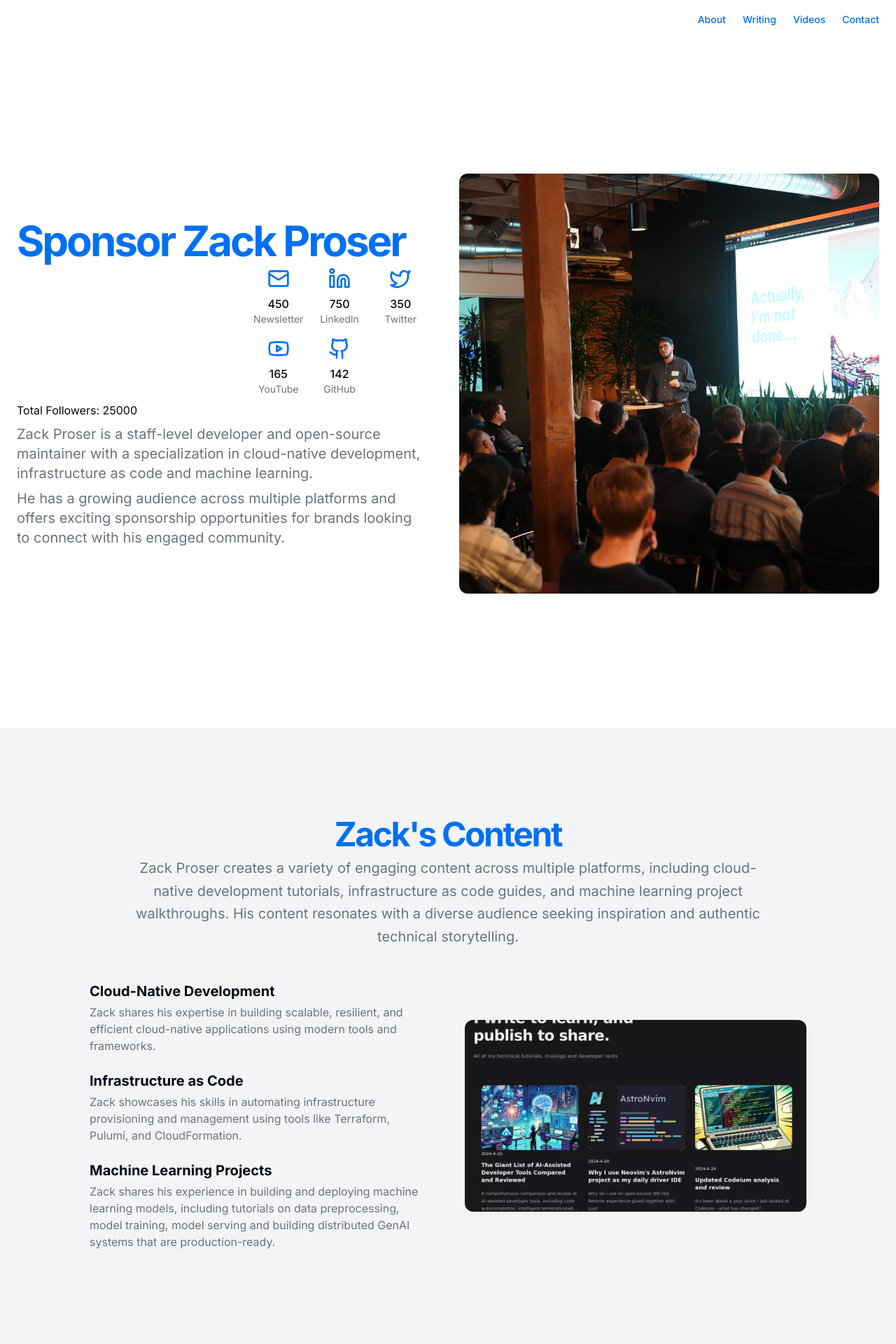
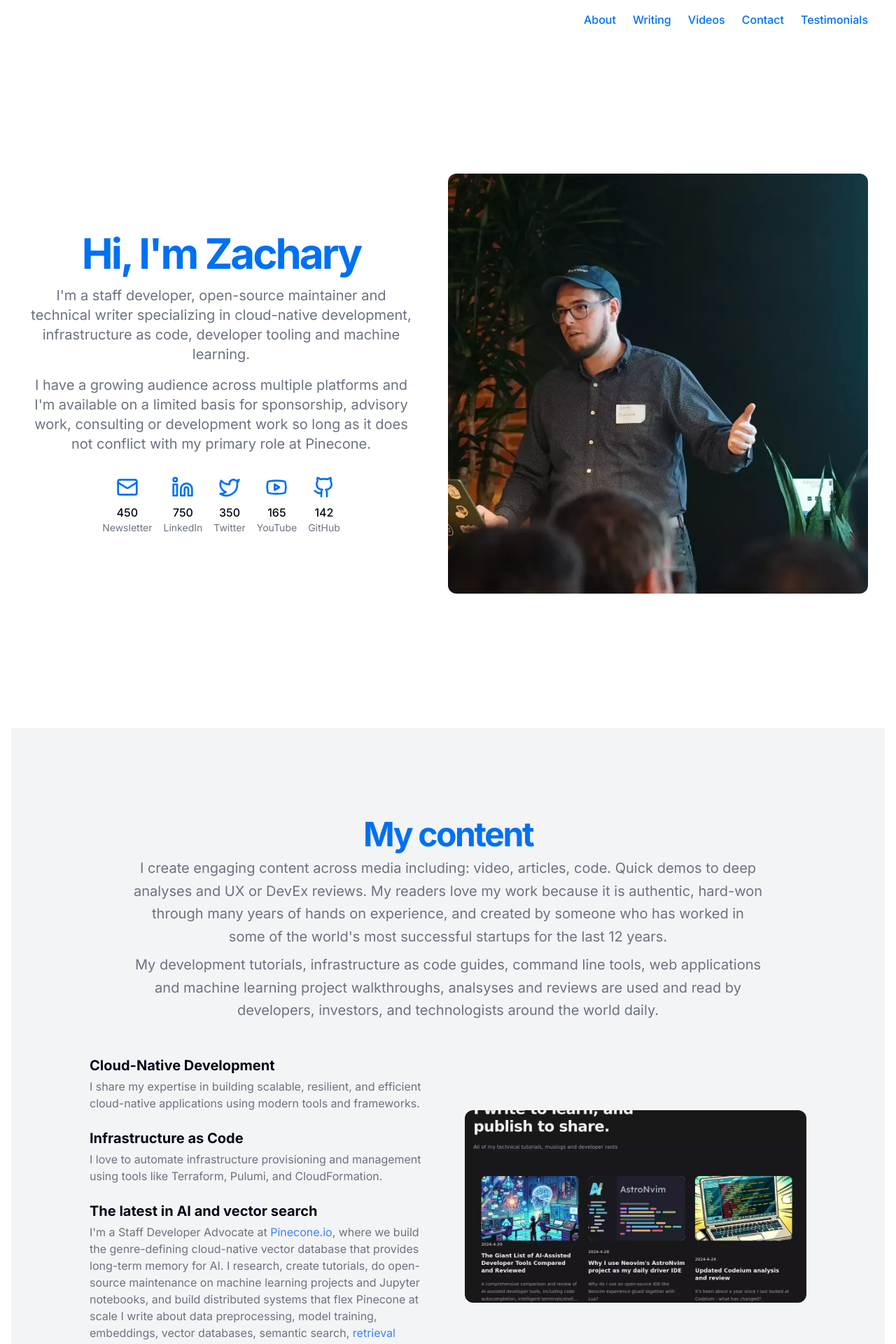
Before and after one commit to zackproser/sponsorship, a Next.js app: page / in a window 1280 px wide. Shown: the top 1920 px of the page at 70% size. Built offline with nearby package versions, Linux system fonts and the light colour scheme.

Commit message:
Improve wording, hero image, componentize followers

```diff
--- a/src/app/api/followers/route.ts
+++ /dev/null
@@ -1,28 +0,0 @@
-import { NextResponse } from 'next/server';
-
-type FollowersDetail = {
-  newsletter?:number
-  linkedin?: number,
-  twitter?: number,
-  youtube?: number,
-  github?:number,
-}
-
-type FollowersCount = {
-    breakdown: FollowersDetail
-    total: number
-}
-
-export async function GET(res: NextResponse) {
-    const followersCount: FollowersCount = {
-      breakdown: {
-        linkedin: 350,
-        twitter: 10000,
-        youtube: 100000,
-        github: 399
-      },
-    total: 25000
- }
-
-  return NextResponse.json({ followersCount }, { status: 200 });
-}
--- a/src/components/followers.jsx
+++ b/src/components/followers.jsx
@@ -17,36 +17,17 @@ const FollowerStats = () => {
   const [totalFollowers, setTotalFollowers] = useState(0);
   const [followerBreakdown, setFollowerBreakdown] = useState({});
 
-  useEffect(() => {
-    const fetchData = async () => {
-      const response = await fetch('/api/followers');
-      const data = await response.json();
-      const { total, breakdown } = data.followersCount;
-
-      console.log(`data: %o`, data);
-      console.log(`total: ${total}, followerCounts: %o`, breakdown);
-      setTotalFollowers(total);
-      setFollowerBreakdown(breakdown);
-    };
-
-    fetchData();
-  }, []);
-
   return (
     <>
-      <div className="flex flex-col gap-4 min-[400px]:flex-row lg:justify-end">
-        <div className="grid grid-cols-3 gap-4 text-center">
+     <div className="flex flex-row flex-wrap gap-4 justify-center lg:justify-end">
           {platforms.map(platform => (
-            <div key={platform.name} className="flex flex-col items-center">
-              <platform.Icon className="h-8 w-8 text-[#0070f3]" />
-              <span className="mt-2 font-medium">{platform.followers}</span>
-              <span className="text-sm text-gray-500 dark:text-gray-400">{platform.name}</span>
-            </div>
+              <div key={platform.name} className="flex flex-col items-center">
+                  <platform.Icon className="h-8 w-8 text-[#0070f3]" />
+                  <span className="mt-2 font-medium">{platform.followers}</span>
+                  <span className="text-sm text-gray-500 dark:text-gray-400">{platform.name}</span>
+              </div>
           ))}
-        </div>
       </div>
-
-      <h1>Total Followers: {totalFollowers}</h1>
     </>
   );
 };
--- a/src/components/sponsorship.jsx
+++ b/src/components/sponsorship.jsx
@@ -7,25 +7,29 @@ import { CardTitle, CardDescription, CardHeader, CardContent, Card } from "@/com
 import { Button } from "@/components/ui/button"
 import FollowerStats from '@/components/followers'
 
-import speech from '@/images/a16z-2.webp'
+import speech from '@/images/zack-speaking.webp'
 import myContent from '@/images/my-content.webp'
 
 export default function Component() {
   return (
+    <div className="container mx-auto px-4">
     <div className="flex flex-col min-h-[100dvh]">
       <header className="px-4 lg:px-6 h-14 flex items-center">
        <nav className="ml-auto flex gap-4 sm:gap-6">
-          <Link className="text-sm font-medium hover:underline underline-offset-4 text-[#0070f3]" href="https://zackproser.com">
+          <Link className="text-md font-medium hover:underline underline-offset-4 text-[#0070f3]" href="https://zackproser.com">
             About
           </Link>
-          <Link className="text-sm font-medium hover:underline underline-offset-4 text-[#0070f3]" href="https://zackproser.com/blog">
+          <Link className="text-md font-medium hover:underline underline-offset-4 text-[#0070f3]" href="https://zackproser.com/blog">
             Writing
           </Link>
-          <Link className="text-sm font-medium hover:underline underline-offset-4 text-[#0070f3]" href="https://zackproser.com/videos">
+          <Link className="text-md font-medium hover:underline underline-offset-4 text-[#0070f3]" href="https://zackproser.com/videos">
             Videos
           </Link>
-          <Link className="text-sm font-medium hover:underline underline-offset-4 text-[#0070f3]" href="https://zackproser.com/contact">
+          <Link className="text-md font-medium hover:underline underline-offset-4 text-[#0070f3]" href="https://zackproser.com/contact">
             Contact
+          </Link>
+          <Link className="text-md font-medium hover:underline underline-offset-4 text-[#0070f3]" href="https://zackproser.com/testimonials">
+            Testimonials
           </Link>
         </nav>
       </header>
@@ -33,25 +37,25 @@ export default function Component() {
         <section className="w-full py-12 md:py-24 lg:py-32 xl:py-48">
           <div className="container px-4 md:px-6">
             <div className="grid gap-6 lg:grid-cols-[1fr_400px] lg:gap-12 xl:grid-cols-[1fr_600px]">
-              <div className="flex flex-col justify-center space-y-4">
-                <div className="space-y-2">
-                  <h1 className="text-3xl font-bold tracking-tighter sm:text-5xl xl:text-6xl/none text-[#0070f3]">
-                    Sponsor Zack Proser
+                <div className="flex flex-col justify-center text-center space-y-4">
+                  <h1 className="text-3xl text-center font-bold tracking-tighter sm:text-5xl xl:text-6xl/none text-[#0070f3]">
+                    Hi, I&apos;m Zachary
                   </h1>
-                  <FollowerStats />
-                  <p className="max-w-[600px] text-gray-500 md:text-xl dark:text-gray-400">
-                    Zack Proser is a staff-level developer and open-source maintainer with a specialization in
-                    cloud-native development, infrastructure as code and machine learning.
+                  <p className="max-w-[600px] mx-auto text-gray-500 md:text-xl dark:text-gray-400">
+                    I&apos;m a staff developer, open-source maintainer and technical writer specializing in
+                    cloud-native development, infrastructure as code, developer tooling and machine learning.
                   </p>
-                  <p className="max-w-[600px] text-gray-500 md:text-xl dark:text-gray-400">
-                    He has a growing audience
-                    across multiple platforms and offers exciting sponsorship opportunities for brands looking to
-                    connect with his engaged community.
+                  <p className="max-w-[600px] mx-auto text-gray-500 md:text-xl dark:text-gray-400">
+                    I have a growing audience across multiple platforms and I&apos;m available on a limited basis for
+                    sponsorship, advisory work, consulting or development work so long as it does not conflict with my
+                    primary role at Pinecone.
                   </p>
+                  <div className="flex justify-center pt-4 mt-4">
+                   <FollowerStats />
+                  </div>
                 </div>
-              </div>
               <Image
-                className="mx-auto aspect-square overflow-hidden rounded-xl object-cover sm:w-full lg:order-last"
+                className="mx-auto object-cover aspect-square overflow-hidden rounded-xl object-cover sm:w-full lg:order-last"
                 src={speech}
                 alt="Me speaking about Gen AI in production at Andreesen Horowitz"
               />
@@ -62,11 +66,15 @@ export default function Component() {
           <div className="container px-4 md:px-6">
             <div className="flex flex-col items-center justify-center space-y-4 text-center">
               <div className="space-y-2">
-                <h2 className="text-3xl font-bold tracking-tighter sm:text-5xl text-[#0070f3]">Zack&apos;s Content</h2>
+                <h2 className="text-3xl font-bold tracking-tighter sm:text-5xl text-[#0070f3]">My content</h2>
                 <p className="max-w-[900px] text-gray-500 md:text-xl/relaxed lg:text-base/relaxed xl:text-xl/relaxed dark:text-gray-400">
-                  Zack Proser creates a variety of engaging content across multiple platforms, including cloud-native
-                  development tutorials, infrastructure as code guides, and machine learning project walkthroughs. His
-                  content resonates with a diverse audience seeking inspiration and authentic technical storytelling.
+                  I create engaging content across media including: video, articles, code. Quick demos to deep analyses and UX or DevEx reviews.
+                  My readers love my work because it is authentic, hard-won through many years of hands on experience, and created by someone who
+                  has worked in some of the world&apos;s most successful startups for the last 12 years.
+                </p>
+                <p className="max-w-[900px] text-gray-500 md:text-xl/relaxed lg:text-base/relaxed xl:text-xl/relaxed dark:text-gray-400">
+                  My development tutorials, infrastructure as code guides, command line tools, web applications and machine learning project walkthroughs,
+                  analsyses and reviews are used and read by developers, investors, and technologists around the world daily.
                 </p>
               </div>
             </div>
@@ -84,7 +92,7 @@ export default function Component() {
                     <div className="grid gap-1">
                       <h3 className="text-xl font-bold">Cloud-Native Development</h3>
                       <p className="text-gray-500 dark:text-gray-400">
-                        Zack shares his expertise in building scalable, resilient, and efficient cloud-native
+                        I share my expertise in building scalable, resilient, and efficient cloud-native
                         applications using modern tools and frameworks.
                       </p>
                     </div>
@@ -93,17 +101,18 @@ export default function Component() {
                     <div className="grid gap-1">
                       <h3 className="text-xl font-bold">Infrastructure as Code</h3>
                       <p className="text-gray-500 dark:text-gray-400">
-                        Zack showcases his skills in automating infrastructure provisioning and management using tools
+                        I love to automate infrastructure provisioning and management using tools
                         like Terraform, Pulumi, and CloudFormation.
                       </p>
                     </div>
                   </li>
                   <li>
                     <div className="grid gap-1">
-                      <h3 className="text-xl font-bold">Machine Learning Projects</h3>
+                      <h3 className="text-xl font-bold">The latest in AI and vector search</h3>
                       <p className="text-gray-500 dark:text-gray-400">
-                        Zack shares his experience in building and deploying machine learning models, including
-                        tutorials on data preprocessing, model training, model serving and building distributed GenAI systems that are production-ready.
+                       I&apos;m a Staff Developer Advocate at <Link href={"https://pinecone.io"} className="text-blue-500">Pinecone.io</Link>, where we build the genre-defining cloud-native vector database that provides long-term memory for AI.
+                       I research, create tutorials, do open-source maintenance on machine learning projects and Jupyter notebooks, and build distributed systems that flex Pinecone at scale
+                       I write about  data preprocessing, model training, embeddings, vector databases, semantic search, <Link className="text-blue-500" href="https://pinecone.io/learn/retrieval-augmented-generation">retrieval augmented generation</Link> and productionizing GenAI systems.
                       </p>
                     </div>
                   </li>
@@ -115,31 +124,33 @@ export default function Component() {
         <section className="w-full py-12 md:py-24 lg:py-32">
           <div className="container grid items-center gap-6 px-4 md:px-6 lg:grid-cols-2 lg:gap-10">
             <div className="space-y-2">
-              <h2 className="text-3xl font-bold tracking-tighter md:text-4xl/tight text-[#0070f3]">Zack&apos;s Audience</h2>
+              <h2 className="text-3xl font-bold tracking-tighter md:text-4xl/tight text-[#0070f3]">My Audience</h2>
               <p className="max-w-[600px] text-gray-500 md:text-xl/relaxed lg:text-base/relaxed xl:text-xl/relaxed dark:text-gray-400">
-                Zack&apos;s content resonates with a diverse audience of tech-savvy individuals, including software
-                engineers, DevOps professionals, and data scientists. His audience is primarily male, with a strong
-                presence in urban areas and a high engagement rate across social media platforms.
+                My content resonates with a diverse audience of tech-savvy individuals, including software
+                engineers, DevOps professionals, data scientists, CTOs, security experts, investors and business analysts.
               </p>
             </div>
+              <div className="space-y-2">
+                <FollowerStats />
+              </div>
           </div>
         </section>
         <section className="w-full py-12 md:py-24 lg:py-32 border-t">
           <div className="container grid items-center justify-center gap-4 px-4 text-center md:px-6">
             <div className="space-y-3">
               <h2 className="text-3xl font-bold tracking-tighter md:text-4xl/tight text-[#0070f3]">
-                Sponsorship Opportunities
+                Work with me
               </h2>
               <p className="mx-auto max-w-[600px] text-gray-500 md:text-xl/relaxed lg:text-base/relaxed xl:text-xl/relaxed dark:text-gray-400">
-                Partner with Zack Proser to reach his engaged audience and elevate your brand. Choose from our
-                sponsorship tiers to find the perfect fit for your marketing goals.
+                Partner with me to reach my engaged audience and elevate your brand. Some of the most impactful work I do is provide early reviews and
+                technical feedback on the DevEx or UX of a product such as an AI-assisted developer tool, new technical service, etc.
               </p>
             </div>
             <div className="grid w-full max-w-4xl grid-cols-1 gap-6 sm:grid-cols-2 lg:grid-cols-3">
               <Card className="flex flex-col">
                 <CardHeader>
                   <CardTitle className="text-[#0070f3]">Bronze Tier</CardTitle>
-                  <CardDescription>Ideal for small businesses and startups.</CardDescription>
+                  <CardDescription>Get your name out there</CardDescription>
                 </CardHeader>
                 <CardContent className="flex flex-col justify-between flex-1">
                   <ul className="space-y-2">
@@ -166,7 +177,7 @@ export default function Component() {
               <Card className="flex flex-col">
                 <CardHeader>
                   <CardTitle className="text-[#0070f3]">Silver Tier</CardTitle>
-                  <CardDescription>Great for growing businesses and e-commerce brands.</CardDescription>
+                  <CardDescription>Go deeper with a short series of posts</CardDescription>
                 </CardHeader>
                 <CardContent className="flex flex-col justify-between flex-1">
                   <ul className="space-y-2">
@@ -196,53 +207,8 @@ export default function Component() {
               </Card>
               <Card className="flex flex-col">
                 <CardHeader>
-                  <CardTitle className="text-[#0070f3]">Gold Tier</CardTitle>
-                  <CardDescription>Ideal for established brands and e-commerce leaders.</CardDescription>
-                </CardHeader>
-                <CardContent className="flex flex-col justify-between flex-1">
-                  <ul className="space-y-2">
-                    <li>
-                      <CheckIcon className="mr-2 inline-block h-4 w-4 text-[#0070f3]" />
-                      3 Sponsored Posts
-                    </li>
-                    <li>
-                      <CheckIcon className="mr-2 inline-block h-4 w-4 text-[#0070f3]" />
-                      Mention in 3 Stories
-                    </li>
-                    <li>
-                      <CheckIcon className="mr-2 inline-block h-4 w-4 text-[#0070f3]" />
-                      Inclusion in Newsletter
-                    </li>
-                    <li>
-                      <CheckIcon className="mr-2 inline-block h-4 w-4 text-[#0070f3]" />
-                      Shoutout in 2 Videos
-                    </li>
-                    <li>
-                      <CheckIcon className="mr-2 inline-block h-4 w-4 text-[#0070f3]" />
-                      Dedicated Blog Post
-                    </li>
-                  </ul>
-                  <div className="mt-auto" />
-                </CardContent>
-              </Card>
-            </div>
-          </div>
-        </section>
-        <section className="w-full py-12 md:py-24 lg:py-32 border-t">
-          <div className="container grid items-center justify-center gap-4 px-4 text-center md:px-6">
-            <div className="space-y-3">
-              <h2 className="text-3xl font-bold tracking-tighter md:text-4xl/tight text-[#0070f3]">
-                Other Services
-              </h2>
-              <p className="mx-auto max-w-[600px] text-gray-500 md:text-xl/relaxed lg:text-base/relaxed xl:text-xl/relaxed dark:text-gray-400">
-                Get honest, actionable feedback on your product, architecture or direction from a staff-level developer.
-              </p>
-            </div>
-            <div className="grid w-full max-w-4xl grid-cols-1 gap-6 sm:grid-cols-2 lg:grid-cols-3">
-              <Card className="flex flex-col">
-                <CardHeader>
                   <CardTitle className="text-[#0070f3]">Product review and feedback</CardTitle>
-                  <CardDescription>Ideal for small businesses and startups.</CardDescription>
+                  <CardDescription>Ideal for startups in the AI / ML spaces</CardDescription>
                 </CardHeader>
                 <CardContent className="flex flex-col justify-between flex-1">
                   <ul className="space-y-2">
@@ -252,7 +218,7 @@ export default function Component() {
                     </li>
                     <li>
                       <CheckIcon className="mr-2 inline-block h-4 w-4 text-[#0070f3]" />
-                      Detailed recordings, transcriptions, step by step
+                      Detailed recordings and transcripts of my experience
                     </li>
                     <li>
                       <CheckIcon className="mr-2 inline-block h-4 w-4 text-[#0070f3]" />
@@ -271,5 +237,6 @@ export default function Component() {
         </section>
       </main>
     </div>
+  </div>
   )
 }
```
Also changed, not shown: src/images/zack-speaking.webp (added).
